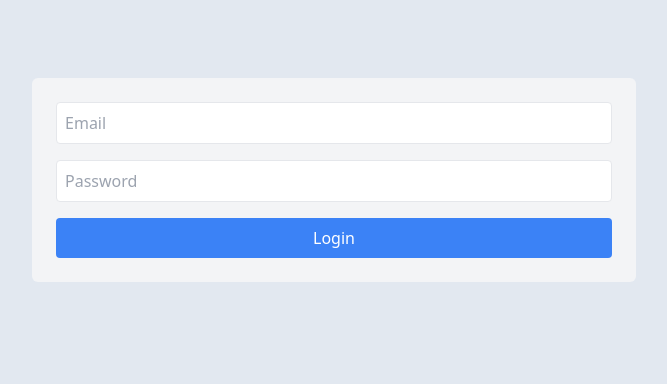
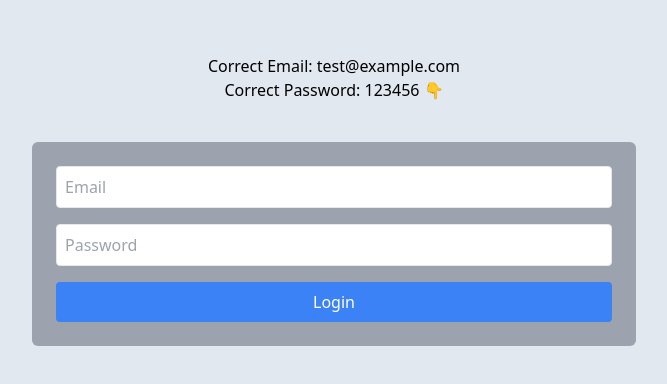
Before and after one commit to ALI-HUP/PicUp-website, a Next.js app: page /login in a window 1280 px wide. Shown: the part 220-604 px from the top of the page, without its empty margins (306-973 px from the left). Built offline with nearby package versions, Linux system fonts and the light colour scheme.

Commit message:
login fixed - home fixed

```diff
--- a/app/home/page.tsx
+++ b/app/home/page.tsx
@@ -16,7 +16,7 @@ export default async function HomePage() {
   }
 
   return (
-    <div className="mb-40">
+    <div className="flex flex-col items-center m-48 gap-3">
       <h1>Welcome to the Home Page!</h1>
       <p>Enjoy exploring amazing photos and galleries.</p>
       <Button label="Log Out" styleType="red" actionType="logout" />
--- a/app/login/page.tsx
+++ b/app/login/page.tsx
@@ -25,8 +25,12 @@ export default function LoginPage() {
   };
 
   return (
-    <div className="flex justify-center items-center h-screen">
-      <form onSubmit={handleLogin} className="space-y-4 bg-gray-100 p-6 rounded-md">
+    <div className="flex flex-col justify-center items-center h-screen">
+      <div className="flex flex-col items-center m-10">
+        <p>Correct Email: test@example.com</p>
+        <p>Correct Password: 123456 👇</p>
+      </div>
+      <form onSubmit={handleLogin} className="space-y-4 bg-gray-400 p-6 rounded-md">
         <input
           type="email"
           value={email}
```
